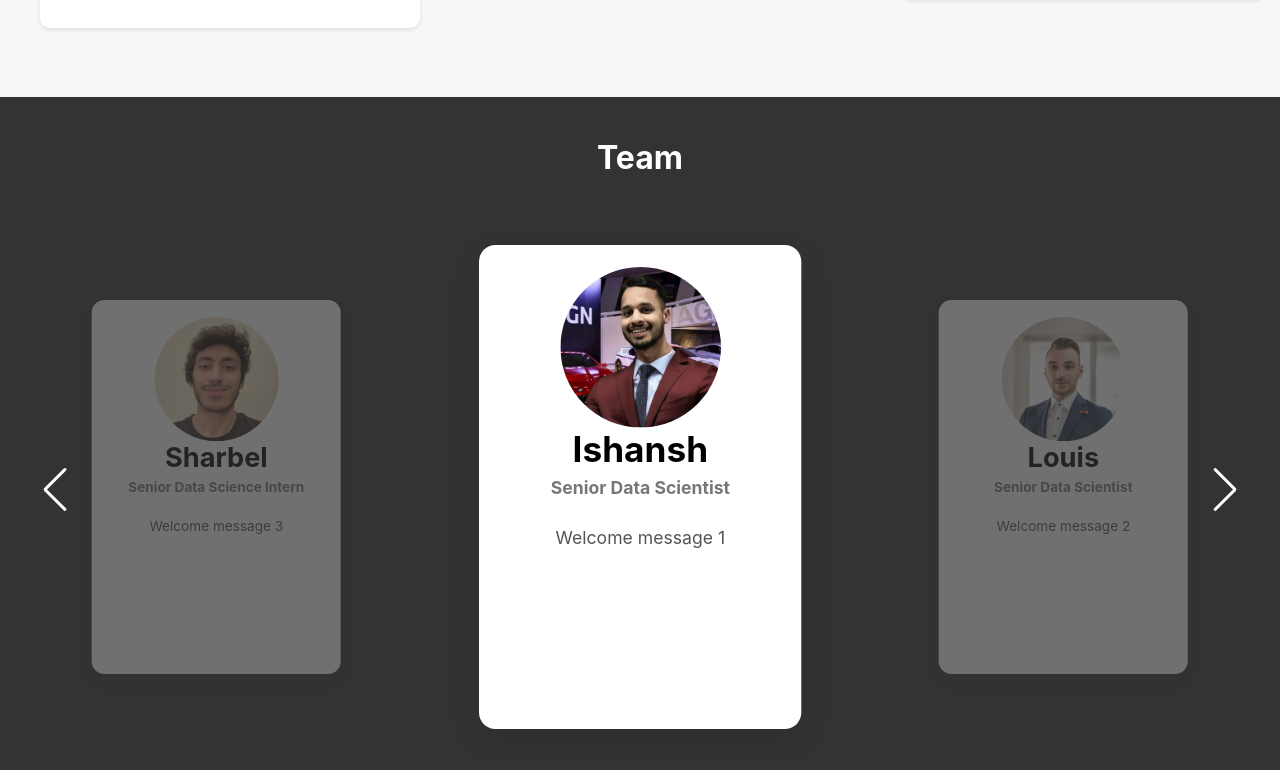
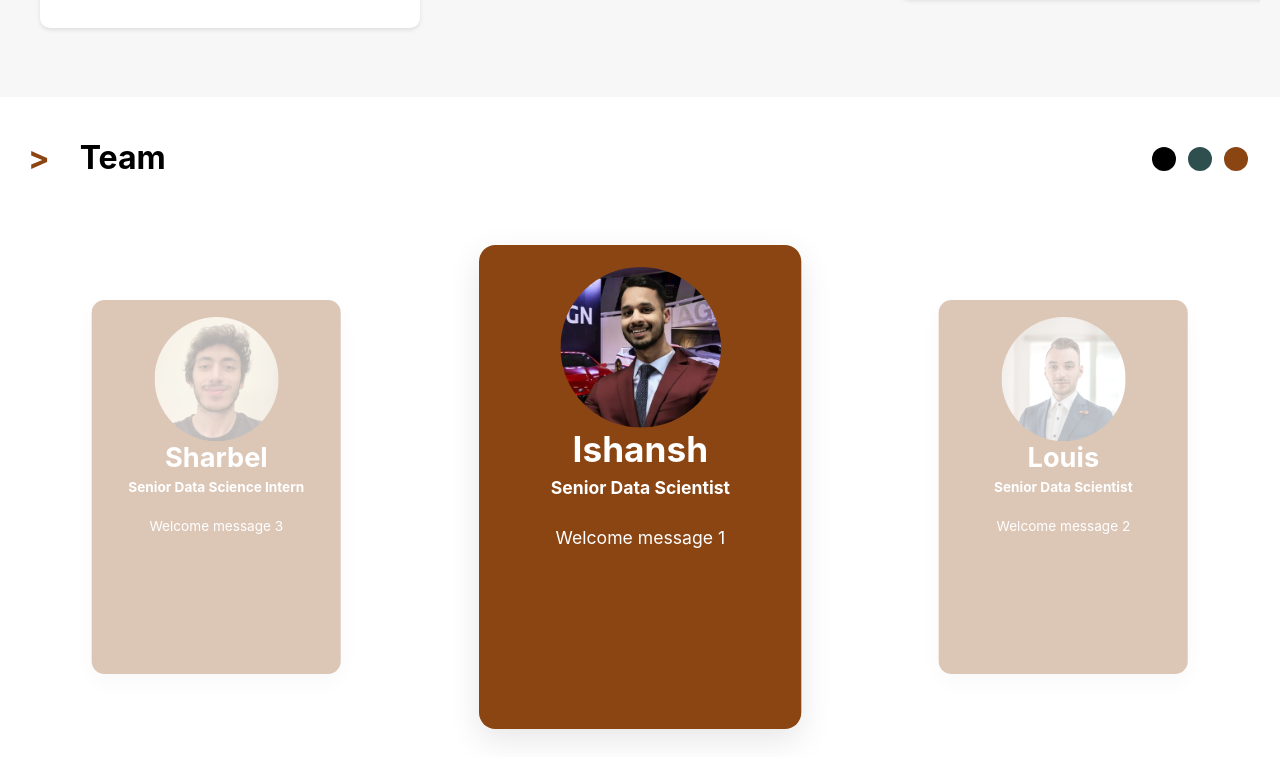
Before and after one commit to Ghantoos7/ScrapBusters, a React (Create React App) app in the folder client/: page / in a window 1280 px wide. Shown: the part 1430-2200 px from the top of the page. Built offline with nearby package versions, Linux system fonts and the light colour scheme.

Commit message:
FrontEnd <> Adjusted colors and added small details

```diff
--- a/client/src/components/Projectcard/Projectcard.css
+++ b/client/src/components/Projectcard/Projectcard.css
@@ -1,56 +1,64 @@
+/* Styles for individual project cards, using CSS variables for consistency and easier theme management */
 .project-card {
   width: 100%;
   max-width: 500px;
   padding: 30px;
   margin: 20px auto;
-  box-shadow: 0 2px 4px rgba(0, 0, 0, 0.1);
+  box-shadow: 0 2px 4px rgba(0, 0, 0, 0.1); /* Subtle shadow for depth */
   border-radius: 10px;
-  background: #fff;
+  background: var(--background-color); /* Consistent with site's background theme */
   display: flex;
   flex-direction: column;
   align-items: center;
   text-align: center;
-  transition: box-shadow 0.3s ease, transform 0.3s ease;
+  transition: box-shadow 0.3s ease, transform 0.3s ease; /* Smooth transitions for hover effects */
   position: relative;
-
+  background-color: var(--background-color);
 }
 
+/* Enhances project card interactivity with a hover effect, adding larger shadow and slight upward movement */
 .project-card:hover {
-  box-shadow: 0 5px 15px rgba(0, 0, 0, 0.3);
-  transform: translateY(-10px);
+  box-shadow: 0 5px 15px rgba(0, 0, 0, 0.3); /* More pronounced shadow for visual feedback */
+  transform: translateY(-10px); /* Moves card up to attract attention */
 }
 
+/* Full-size clickable area within each card for better user experience */
 .project-card a {
   position: absolute;
   top: 0;
   right: 0;
   bottom: 0;
   left: 0;
-  text-decoration: none;
+  text-decoration: none; /* Cleaner look without underlines */
 }
 
+/* Ensures links inside cards do not change color after being clicked, maintaining visual consistency */
 .project-card a:visited {
-  color: inherit;
+  color: inherit; /* Keeps the link color consistent with the rest of the card */
 }
 
+/* Styling for the project image, setting it to cover the top part of the card neatly */
 .project-image {
   width: 100%;
   height: 200px;
-  object-fit: cover;
-  border-radius: 8px 8px 0 0;
+  object-fit: cover; /* Ensures the image covers the allotted space without distortion */
+  border-radius: 8px 8px 0 0; /* Rounded corners at the top */
   margin-bottom: 20px;
 }
 
+/* Styling for the project title with larger font size for emphasis */
 .project-title {
   font-size: 1.5em;
   margin: 10px 0;
 }
 
+/* Detailed description styling for readability */
 .project-description {
   font-size: 1em;
   margin-bottom: 20px;
 }
 
+/* Flexible display of technology logos associated with the project */
 .technology-logos {
   display: flex;
   flex-wrap: wrap;
@@ -59,11 +67,14 @@
   margin-top: 20px;
 }
 
+/* Consistent sizing and spacing for each logo to ensure they are visually balanced */
 .technology-logo {
   height: 50px;
   width: auto;
   margin: 0 5px;
 }
+
+/* Responsive adjustments to maintain usability and appearance on smaller screens */
 @media (max-width: 768px) {
   .project-card {
     padding: 20px;
@@ -71,6 +82,6 @@
   }
 
   .project-image {
-    height: 150px;
+    height: 150px; /* Slightly smaller to fit better on smaller screens */
   }
 }
--- a/client/src/components/Teammembercard/Teammembercard.css
+++ b/client/src/components/Teammembercard/Teammembercard.css
@@ -11,11 +11,14 @@
     padding: 20px;
     margin: 50px;
     transition: transform 0.3s ease-in-out;
+    background-color: var(--secondary-color);
 }
+
+
 
 .team-member-card:hover {
     transform: scale(1.05);
-    box-shadow: 0px 10px 30px rgba(255, 255, 255, 0.2);
+    box-shadow: 0px 10px 30px var(--accent-color)
 }
 
 .team-member-image {
@@ -30,11 +33,12 @@
     font-size: 32px;
     font-weight: bold;
     margin-bottom: -16px;
+    color : white;
 }
 
 .team-member-title {
     font-size: 16px;
-    color: #777;
+    color: white;
     margin-bottom: 10px;
 }
 
@@ -42,4 +46,5 @@
     font-size: 16px;
     color: #555;
     text-align: center;
+    color: white
 }
--- a/client/src/pages/Team/Team.css
+++ b/client/src/pages/Team/Team.css
@@ -4,7 +4,7 @@
     justify-content: space-around;
     align-items: flex-start;
     padding: 20px;
-    background-color: #333;
+    background-color: var(--background-color);
     text-align: center;
 
 }
@@ -12,7 +12,7 @@
 .team-container h1 {
     width: 100%;
     margin-bottom: 40px;
-    color: white;
+    color: var(--text-color);
 }
 
 .swiper-container {
@@ -71,3 +71,54 @@
     width: 50px;
     height: 50px;
 }
+
+
+h1 {
+    display: flex;
+    align-items: center;
+    justify-content: flex-start;
+    margin-left: 8px ;
+  }
+
+  .arrow {
+    margin-right: 30px;
+    color : var(--secondary-color)
+  }
+
+
+  .guru-container {
+    display: flex;
+    align-items: center;
+    justify-content: flex-end;
+    margin-bottom: 16px;
+  }
+
+  .circle {
+    width: 24px;
+    height: 24px;
+    border-radius: 50%;
+    margin-right: 12px;
+  }
+
+  .circle1 {
+    background-color: var(--text-color);
+  }
+
+  .circle2 {
+    background-color: var(--primary-color);
+  }
+
+  .circle3 {
+    background-color: var(--secondary-color);
+  }
+
+  .guru-container p {
+    margin-left: 10px;
+  }
+
+  .header-container {
+    display: flex;
+    justify-content: space-between;
+    align-items: center;
+    width: 100%;
+  }
--- a/client/src/pages/Team/Team.jsx
+++ b/client/src/pages/Team/Team.jsx
@@ -3,7 +3,7 @@ import React, { useState, useEffect } from 'react';
 import TeamMemberCard from '../../components/Teammembercard/Teammembercard';
 import './Team.css';
 
-import { Navigation} from 'swiper/modules';
+import { Navigation } from 'swiper/modules';
 import { Swiper, SwiperSlide } from 'swiper/react';
 
 import 'swiper/swiper-bundle.css';
@@ -64,7 +64,14 @@ function Team() {
 
   return (
     <div className="team-container">
-      <h1>Team</h1>
+      <div className="header-container">
+        <h1><span className="arrow">&gt;</span>Team</h1>
+        <div className="guru-container">
+          <span className="circle circle1"></span>
+          <span className="circle circle2"></span>
+          <span className="circle circle3"></span>
+        </div>
+      </div>
       {isMobile ? (
         teamMembers.map((member, index) => (
           <TeamMemberCard key={index} {...member} />
```
Lines whose indentation alone changed are shown as unchanged.
